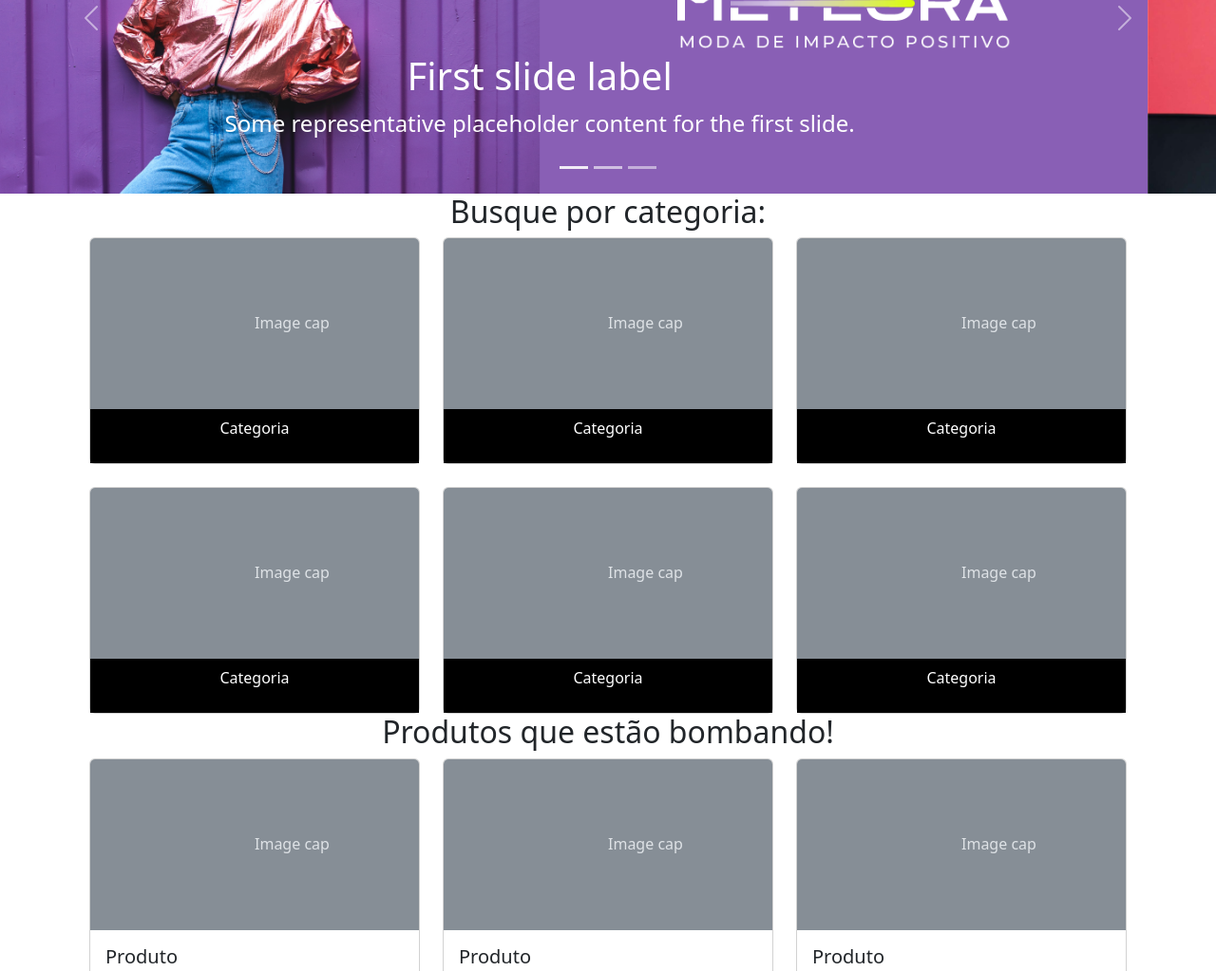
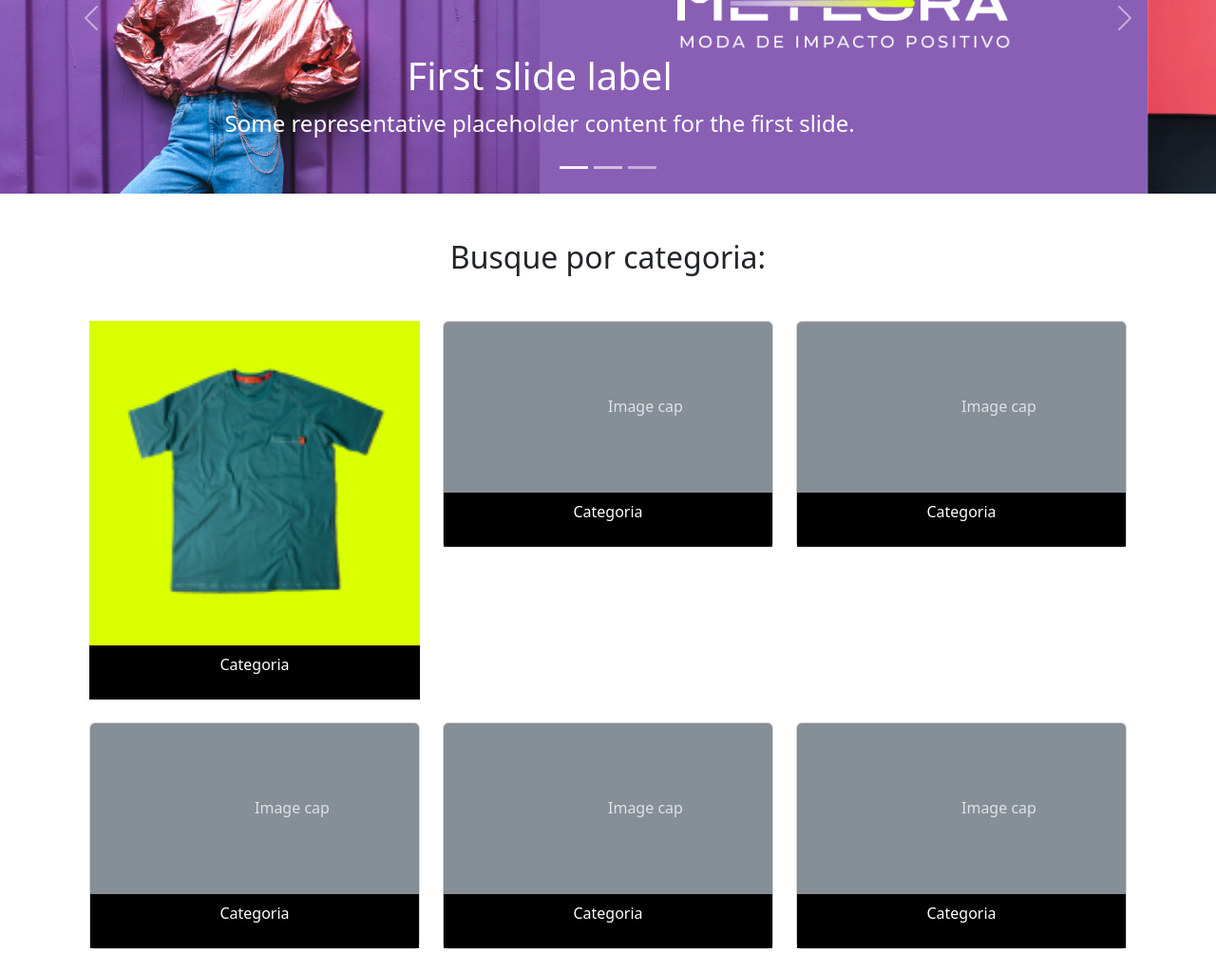
Before and after one commit to robsondionisio/alura-meteora-bootstrap, a plain HTML site: page index.html in a window 1280 px wide. Shown: the part 223-1246 px from the top of the page at 95% size. Drawn offline with nearby package versions, Linux system fonts and the light colour scheme.

Commit message:
Aula 5 Alura - Meteora
Inserindo imagens nos cards.

```diff
--- a/index.html
+++ b/index.html
@@ -93,13 +93,15 @@
         </div>
 
         <!-- Título para categorias -->
-        <h2 class="text-center">Busque por categoria:</h2>
+        <h2 class="text-center my-3 my-xl-5">Busque por categoria:</h2>
 
         <!-- Cards de categorias -->
         <div class="container row mx-auto g-4">
             <div class="col-6 col-md-4 col-xxl-2">
-                <div class="card">
-                    <svg class="bd-placeholder-img card-img-top" width="100%" height="180" xmlns="http://www.w3.org/2000/svg" role="img" aria-label="Placeholder: Image cap" preserveAspectRatio="xMidYMid slice" focusable="false"><title>Placeholder</title><rect width="100%" height="100%" fill="#868e96"></rect><text x="50%" y="50%" fill="#dee2e6" dy=".3em">Image cap</text></svg>
+                <div class="card rounded-0 border-0">
+                    <img class="d-md-none d-block" src="./assets/Mobile/categorias/categoria-camiseta.png" alt="Camiseta masculina de manga na cor verde, com bolso com detalhe vermelho.">
+                    <img class="d-none d-md-block d-xl-none" src="./assets/Tablet/categorias/categoria-camiseta.png" alt="Camiseta masculina de manga na cor verde, com bolso com detalhe vermelho.">
+                    <img class="d-none d-xl-block" src="./assets/Desktop/categorias/categoria-camiseta.png" alt="Camiseta masculina de manga na cor verde, com bolso com detalhe vermelho.">
                     <div class="card-header bg-black text-bg-dark">
                         <p class="text-center">Categoria</p>
                     </div>
@@ -148,7 +150,7 @@
         </div>
 
         <!-- Título para produtos -->
-        <h2 class="text-center">Produtos que estão bombando!</h2>
+        <h2 class="container text-center my-3 my-xl-5">Produtos que estão bombando!</h2>
 
         <!-- Cards de produtos -->
         <div class="container row mx-auto">
@@ -253,11 +255,11 @@
         </section>
 
         <!-- Formulário -->
-        <form class="border border-secondary m-3 p-3 text-center">
+        <form class="border border-secondary my-3 my-xl-5 p-3 text-center">
             <h5>Quer receber nossas novidades, promoções exclusivas e 10% OFF na primeira compra? Cadastre-se!</h5>
             <div class="input-group my-3">
                 <input type="email" class="form-control border-secondary rounded-0" placeholder="Digite seu e-mail" aria-label="Digite seu e-mail" aria-describedby="button-addon2" />
-                <button type="button" id="button-addon2">Enviar</button>
+                <button class="botao-lilas rounded-0 border-0" type="button" id="button-addon2">Enviar</button>
             </div>
         </form>
 
--- a/style.css
+++ b/style.css
@@ -11,7 +11,7 @@
 }
 
 .botao-lilas{
-    background-color: #9353FF;
+    background-color: #9353ff;
     border-radius: 3px;
     padding: 10px;
     color:#fff;
```
